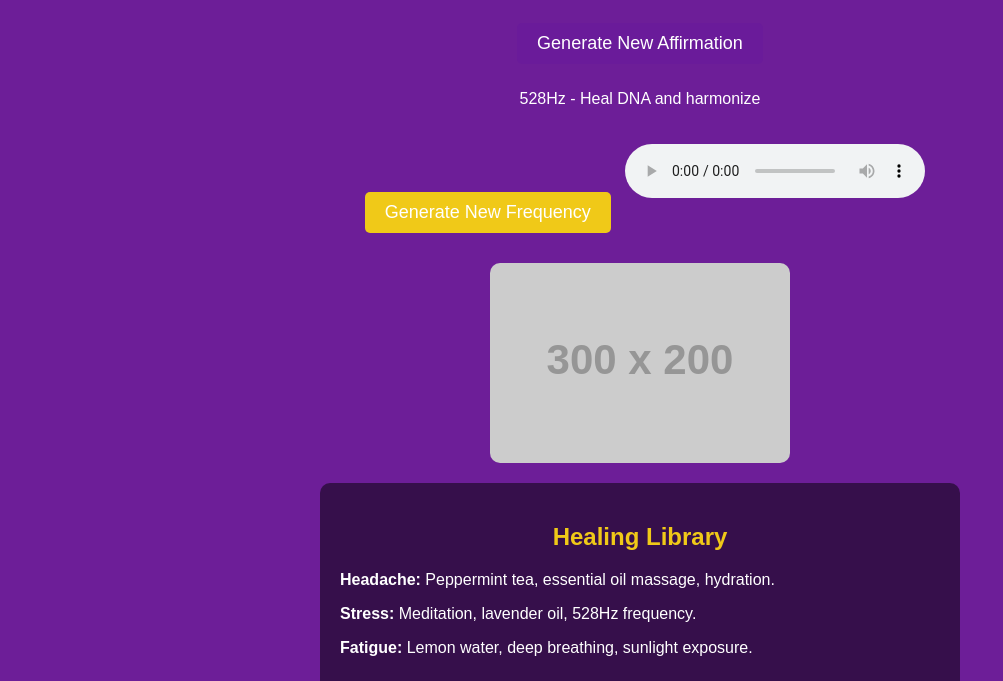
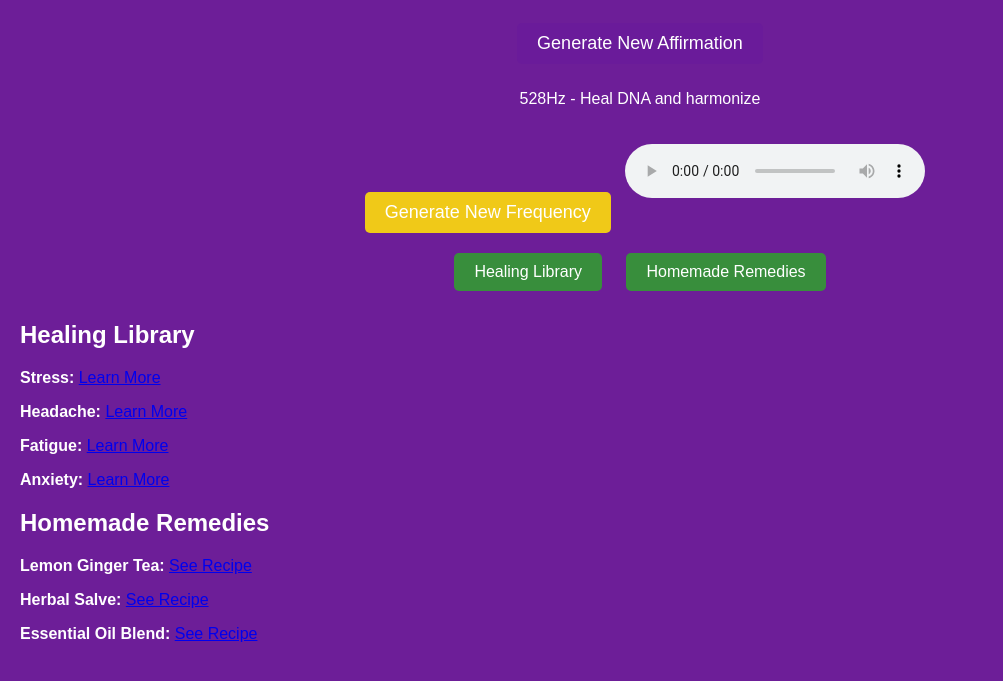
Before and after one commit to ESBS369/service, a plain HTML site: page index.html in a window 1280 px wide. Shown: the part 119-800 px from the top of the page, without its empty margins (0-1003 px from the left). Drawn offline with Linux system fonts and the light colour scheme; placeholder pictures from the web are drawn by us.

Commit message:
Update index.html

```diff
--- a/index.html
+++ b/index.html
@@ -34,6 +34,19 @@
     .frequency {
       background-color: #f0c918;
     }
+    .nav-link {
+      display: inline-block;
+      margin: 10px;
+      padding: 10px 20px;
+      color: white;
+      text-decoration: none;
+      background-color: #388e3c;
+      border-radius: 5px;
+      transition: background-color 0.3s ease;
+    }
+    .nav-link:hover {
+      background-color: #2e7d32;
+    }
     .footer {
       margin-top: 30px;
       font-size: 14px;
@@ -41,26 +54,6 @@
     .footer a {
       color: #f0c918;
       text-decoration: none;
-    }
-    #success-image {
-      margin: 20px auto;
-      display: block;
-      max-width: 300px;
-      height: auto;
-      border-radius: 10px;
-    }
-    .library, .remedies {
-      text-align: left;
-      max-width: 600px;
-      margin: 20px auto;
-      padding: 20px;
-      background-color: rgba(0, 0, 0, 0.5);
-      border-radius: 10px;
-      color: white;
-    }
-    .library h2, .remedies h2 {
-      text-align: center;
-      color: #f0c918;
     }
     audio {
       margin: 20px 0;
@@ -75,27 +68,31 @@
     <p id="frequency-text">528Hz - Heal DNA and harmonize</p>
     <button class="button frequency" onclick="generateFrequency()">Generate New Frequency</button>
     <audio id="frequency-audio" controls></audio>
-    <img id="success-image" src="https://via.placeholder.com/300x200.png?text=Success+Image" alt="Success Image">
+    <br>
 
-    <div class="library">
+    <!-- Navigation Links -->
+    <a href="#library" class="nav-link">Healing Library</a>
+    <a href="#remedies" class="nav-link">Homemade Remedies</a>
+    <br>
+
+    <!-- Healing Library Section -->
+    <section id="library" style="text-align: left; margin-top: 20px;">
       <h2>Healing Library</h2>
-      <p><b>Headache:</b> Peppermint tea, essential oil massage, hydration.</p>
-      <p><b>Stress:</b> Meditation, lavender oil, 528Hz frequency.</p>
-      <p><b>Fatigue:</b> Lemon water, deep breathing, sunlight exposure.</p>
-      <!-- Add more ailments and remedies here -->
-    </div>
+      <p><b>Stress:</b> <a href="#stress-details">Learn More</a></p>
+      <p><b>Headache:</b> <a href="#headache-details">Learn More</a></p>
+      <p><b>Fatigue:</b> <a href="#fatigue-details">Learn More</a></p>
+      <p><b>Anxiety:</b> <a href="#anxiety-details">Learn More</a></p>
+      <!-- Add more ailments -->
+    </section>
 
-    <div class="remedies">
+    <!-- Homemade Remedies Section -->
+    <section id="remedies" style="text-align: left; margin-top: 20px;">
       <h2>Homemade Remedies</h2>
-      <p><b>Lemon Ginger Tea:</b></p>
-      <ol>
-        <li>Boil water.</li>
-        <li>Add sliced ginger and lemon juice.</li>
-        <li>Sweeten with honey if desired.</li>
-        <li>Enjoy warm for immune boosting.</li>
-      </ol>
-      <!-- Add more remedies with steps here -->
-    </div>
+      <p><b>Lemon Ginger Tea:</b> <a href="#lemon-ginger-tea">See Recipe</a></p>
+      <p><b>Herbal Salve:</b> <a href="#herbal-salve">See Recipe</a></p>
+      <p><b>Essential Oil Blend:</b> <a href="#essential-oil-blend">See Recipe</a></p>
+      <!-- Add more remedies -->
+    </section>
   </div>
 
   <div class="footer">
@@ -113,53 +110,13 @@
       "I attract success, wealth, and happiness.",
       "I deserve all the good things life has to offer.",
       "Every day, I am growing into the best version of myself.",
-      "Success is my natural state of being.",
-      "I am a magnet for prosperity and abundance.",
-      "I am healthy, wealthy, and wise.",
-      "Positive energy flows to me effortlessly.",
-      "Every challenge is an opportunity for growth.",
-      "I am grateful for all my blessings.",
-      "I am a beacon of love and light.",
-      // Add more affirmations here
+      // Add more affirmations
     ];
 
     const frequencies = [
-      {
-        hz: "528Hz",
-        description: "Heal DNA and harmonize",
-        color: "#388e3c",
-        audio: "https://example.com/audio/528hz.mp3"
-      },
-      {
-        hz: "741Hz",
-        description: "Cleanse and remove toxins",
-        color: "#f0c918",
-        audio: "https://example.com/audio/741hz.mp3"
-      },
-      {
-        hz: "639Hz",
-        description: "Promote harmony in relationships",
-        color: "#6a1b9a",
-        audio: "https://example.com/audio/639hz.mp3"
-      },
-      {
-        hz: "852Hz",
-        description: "Awaken intuition",
-        color: "#d32f2f",
-        audio: "https://example.com/audio/852hz.mp3"
-      },
-      {
-        hz: "396Hz",
-        description: "Liberate from fear",
-        color: "#2196f3",
-        audio: "https://example.com/audio/396hz.mp3"
-      }
-    ];
-
-    const images = [
-      "https://via.placeholder.com/300x200.png?text=Success+Image",
-      "https://via.placeholder.com/300x200.png?text=Image+2",
-      "https://via.placeholder.com/300x200.png?text=Image+3"
+      { hz: "528Hz", description: "Heal DNA and harmonize", color: "#388e3c" },
+      { hz: "741Hz", description: "Cleanse and remove toxins", color: "#f0c918" },
+      { hz: "396Hz", description: "Liberate from fear", color: "#d32f2f" },
     ];
 
     function generateAffirmation() {
@@ -169,24 +126,15 @@
 
     function generateFrequency() {
       const randomFrequency = frequencies[Math.floor(Math.random() * frequencies.length)];
-      const audio = document.getElementById("frequency-audio");
       document.getElementById("frequency-text").innerText = `${randomFrequency.hz} - ${randomFrequency.description}`;
-      audio.src = randomFrequency.audio;
-      audio.play();
       document.body.style.backgroundColor = randomFrequency.color;
-      const randomImage = images[Math.floor(Math.random() * images.length)];
-      document.getElementById("success-image").src = randomImage;
-
-      // Adjust text color based on background
-      document.body.style.color = randomFrequency.color === "#ffffff" ? "#000000" : "#ffffff";
     }
 
     let colorIndex = 0;
-    const colors = ["#6a1b9a", "#f0c918", "#388e3c", "#2196f3", "#d32f2f", "#ffffff"];
+    const colors = ["#6a1b9a", "#f0c918", "#388e3c", "#d32f2f"];
 
     function cycleColors() {
       document.body.style.backgroundColor = colors[colorIndex];
-      document.body.style.color = colors[colorIndex] === "#ffffff" ? "#000000" : "#ffffff";
       colorIndex = (colorIndex + 1) % colors.length;
       setTimeout(cycleColors, 5000);
     }
```
